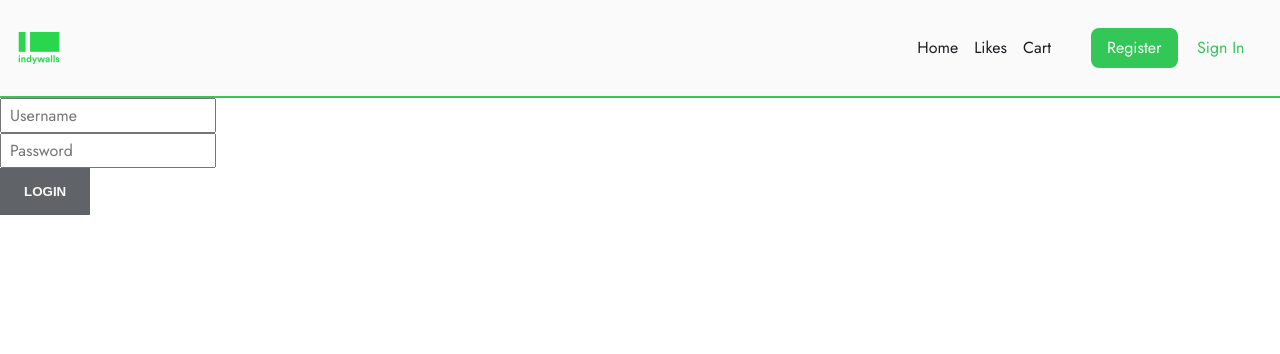
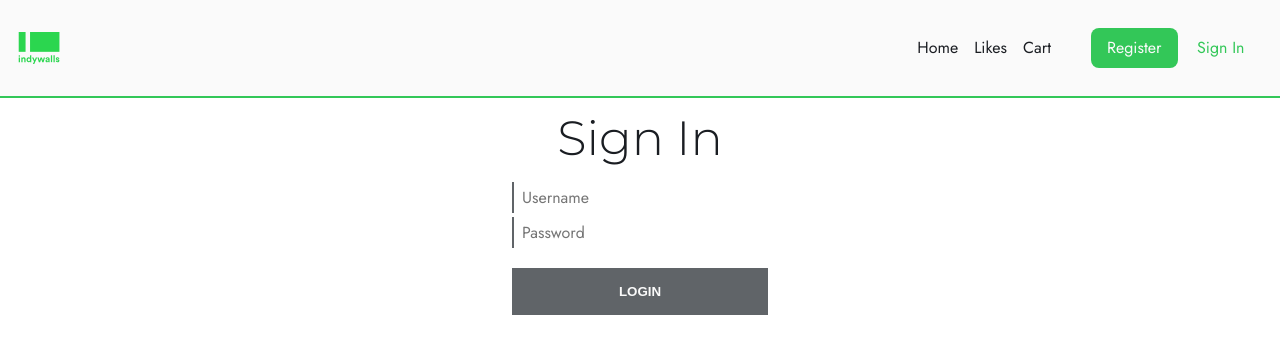
Before and after one commit to saakethtypes/elywalls, a React (Create React App) app in the folder elyreacts/: page /login in a window 1280 px wide. Shown: the top 354 px of the page. Built offline with nearby package versions, Linux system fonts and the light colour scheme.

Commit message:
style: user login form

```diff
--- a/elyreacts/src/components/Header.js
+++ b/elyreacts/src/components/Header.js
@@ -132,7 +132,7 @@ export default () => {
               </div>
 
               <div className={`${cn.accountLoginLink}`}>
-                <a href="/signin" className={`${cn.accountSigninLink__signinLink}`}>
+                <a href="/login" className={`${cn.accountSigninLink__signinLink}`}>
                   Sign In
                 </a>
               </div></>}
--- a/elyreacts/src/components/Login.js
+++ b/elyreacts/src/components/Login.js
@@ -1,5 +1,7 @@
 import React, { useState, useContext } from "react";
 import { GlobalContext } from "../context/GlobalState";
+
+import cn from './Login.module.scss';
 
 export const Login = (props) => {
   const [userName, setUsername] = useState("");
@@ -13,8 +15,10 @@ export const Login = (props) => {
     setPass("");
   };
   return (
-    <div>
-      <form onSubmit={loginUser}>
+    <div className="page-container">
+      <h1 className="title">Sign In</h1>
+      <div className={cn.userSignInFormContainer}>
+        <form className={cn.userSignInForm} onSubmit={loginUser}>
           <div id="Username">
             <input
               type="text"
@@ -36,5 +40,6 @@ export const Login = (props) => {
           </button>
         </form>
       </div>
+    </div>
   );
 };
--- /dev/null
+++ b/elyreacts/src/components/Login.module.scss
@@ -0,0 +1,33 @@
+@import "../variables.scss";
+
+.userSignInFormContainer {
+    display: flex;
+    align-items: center;
+    justify-content: center;
+
+    width: 100%;
+
+    margin: 1rem 0;
+}
+
+.userSignInForm {
+    display: flex;
+    flex-direction: column;
+    align-items: center;
+    justify-content: center;
+
+    > div > input {
+        border: none;
+        border-left: 0.15rem solid $color_grey_dark;
+        box-sizing: border-box;
+
+        margin: 0.25rem 0 0 0;
+
+        width: 16rem;
+    }
+
+    > button {
+        margin: 1.25rem 0 0 0;
+        width: 16rem;
+    }
+}
```
Lines whose indentation alone changed are shown as unchanged.
